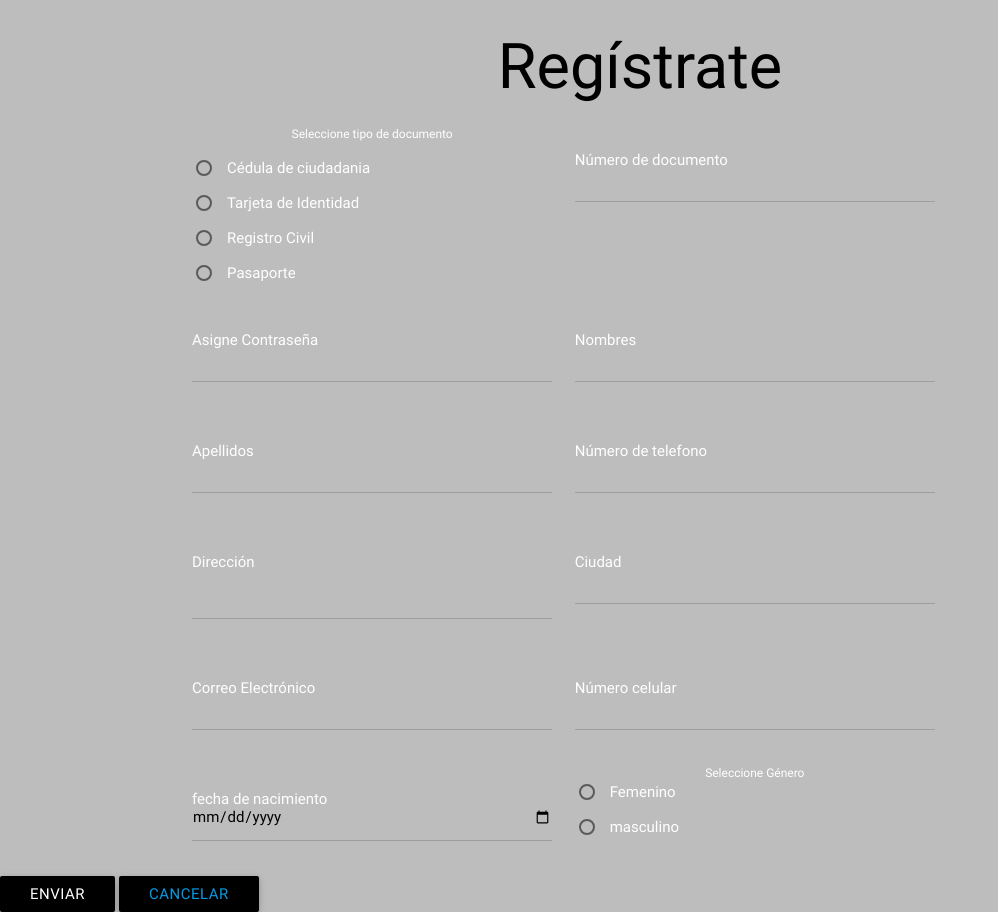
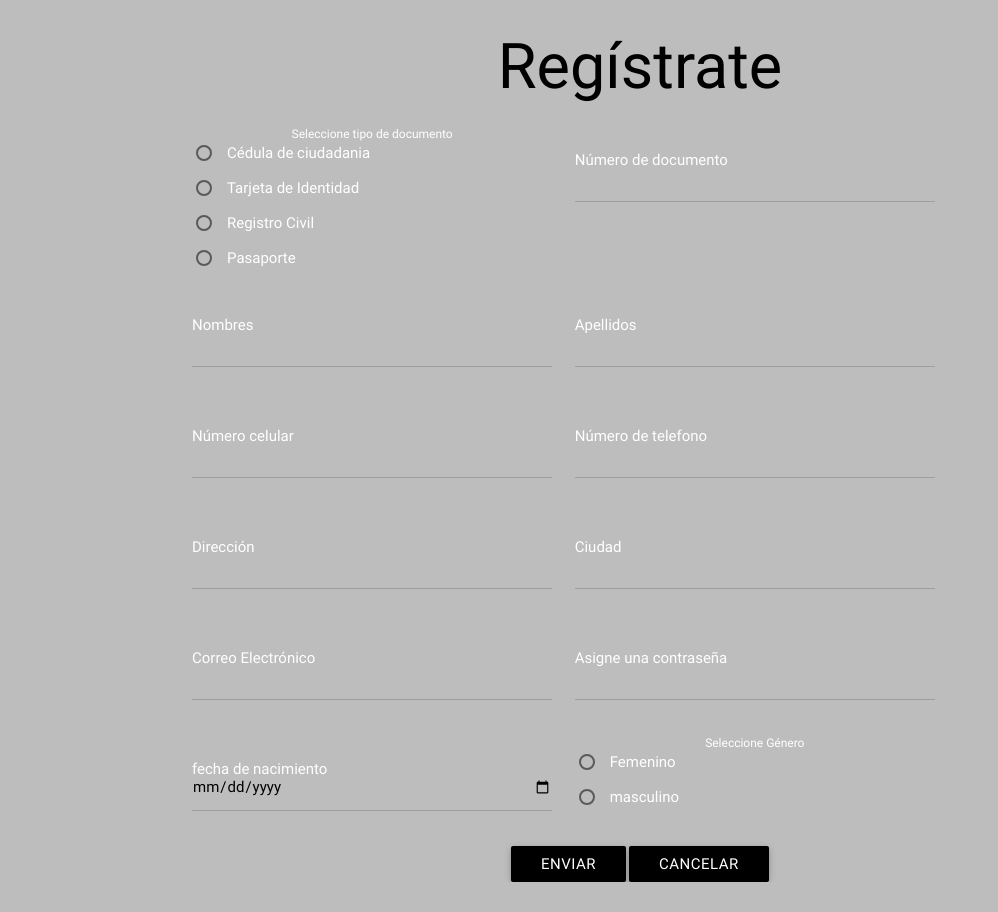
Before and after one commit to dalexpa87/Style_Plus, a PHP site: page /registrate.php in a window 1280 px wide. Shown: the whole page, without its empty margins (0-998 px from the left). After the commit the page ends 882 px from the top, so only its background shows below. Run offline with PHP 8.4, Linux system fonts and the light colour scheme.

Commit message:
registro

```diff
--- a/views/registrate.php
+++ b/views/registrate.php
@@ -2,23 +2,25 @@
 <html>
 <head>
 	<meta charset="utf-8">
+  <link rel="stylesheet" type="text/css" href="recursos\css\estilos_iniciosesion.css">
 	<link href="http://fonts.googleapis.com/icon?family=Material+Icons"rel="stylesheet">
       <link type="text/css" rel="stylesheet" href="recursos\plugins\materialize\css\materialize.css"  media="screen,projection"/>
       <meta name="viewport" content="width=device-width, initial-scale=1.0"/>
-     <link rel="stylesheet" type="text/css" href="recursos\css\estilos_iniciosesion.css">
+
 
 	<title>Registro</title>
 </head>
+<body class="grey lighten-1 center" >
 
-      <div class="container col s12 l7 m9">
+      <div class="container col s12 l8 m9 ">
 
       <form class="col s12 center" action="../controller/usuarios.controller.php" method="POST">
         <h1 class="center">Regístrate</h1>
 
         <div class="row center" >
-          <div class="col s12  l5 m5 black-text ">
+          <div class="col s12  l5 m5 ">
             <label class="white-text" >Seleccione  tipo de documento </label>
-            <br></br>
+            <br>
             <p>
                 <input name="tipo_documento"  value="CC"type="radio" id="test1" required/ />
                 <label for="test1" class="white-text">Cédula de ciudadania</label>
@@ -39,66 +41,66 @@
           </div>
 
           <div class="input-field col s10 l5 m5 black-text ">
-            <label>Número de documento</label>
+            <label class="white-text">Número de documento</label>
             <br>
             <input type="text" name="numero_documento" class="validate" required/ >
           </div>
       </div>
       <div class="row" >
-          <div class="input-field col s10 l5 m5 black-text">
-            <label>Asigne Contraseña</label>
-            <br>
-            <input type="password" name="clave" class="validate" required/ >
-          </div>
-
           <div class="input-field col s10 l5 m5 black-text" >
-            <label>Nombres</label>
+            <label class="white-text">Nombres</label>
             <br>
             <input type="text" name="nombre" class="validate" required/ >
+          </div>
+          <div class="input-field col s10 l5 m5 black-text">
+            <label class="white-text">Apellidos</label>
+            <br>
+            <input type="text" name="apellido" class="validate"  >
           </div>
       </div>
       <div class="row" >
           <div class="input-field col s10 l5 m5 black-text">
-            <label>Apellidos</label>
+            <label class="white-text">Número celular</label>
             <br>
-            <input type="text" name="apellido" class="validate"  >
+            <input type="text" name="celular" class="validate" required/>
           </div>
 
           <div class="input-field col s10 l5 m5 black-text">
-            <label>Número de telefono</label>
+            <label class="white-text">Número de telefono</label>
             <br>
             <input type="text" name="telefono" class="validate" required/ >
           </div>
       </div>
       <div class="row" >
           <div class="input-field col s10 l5 m5 black-text">
-            <label>Dirección</label>
-            <br></br>
+            <label class="white-text">Dirección</label>
+            <br>
             <input type="text" name="direccion" class="validate" required/ >
           </div>
 
           <div class="input-field col s10 l5 m5 black-text">
-            <label>Ciudad</label>
+            <label class="white-text">Ciudad</label>
             <br>
             <input type="text" name="ciudad" class="validate" required/ >
           </div>
       </div>
       <div class="row" >
           <div class="input-field col s10 l5 m5 black-text">
-            <label>Correo Electrónico</label>
+            <label class="white-text">Correo Electrónico</label>
             <br>
             <input type="email" name="correo" class="validate" required/ >
           </div>
+          <div class="input-field col s10 l5 m5 black-text">
+            <label class="white-text">Asigne una  contraseña</label>
+            <br>
+            <input type="password" name="clave" class="validate" required/>
+          </div>
 
-          <div class="input-field col s10 l5 m5 black-text">
-            <label>Número celular</label>
-            <br>
-            <input type="text" name="celular" class="validate" required/>
-          </div>
+
       </div>
       <div class="row" >
           <div class="input-field col s10 l5 m5 black-text">
-            <label>fecha de nacimiento </label>
+            <label class="white-text">fecha de nacimiento </label>
             <br>
             <input type="date" name="fecha_nacimiento" min="1900-01-01" class="validate" required/ >
           </div>
@@ -109,34 +111,31 @@
             <p>
                 <input name="sexo"  value="mujer"type="radio" id="sex1" required/ />
                 <label for="sex1" class="white-text">Femenino</label>
-              </p>
+            </p>
               <p>
                 <input name="sexo"  value="Hombre" type="radio" id="sex2" />
                 <label for="sex2" class="white-text">masculino</label>
               </p>
-
-
           </div>
       </div>
-      <input type="hidden" name="estado" value="Activo">
+      <input type="hidden" name="estado" value="1">
       <input type="hidden" name="id_rol" value="1">
+      <input type="hidden" name="autor" value="Autoregistrado">
 
-      </div>
-      <input type="hidden" name="autor" value="Autoregistrado">
-         <button  type="botton" name="acc" value="c" class="waves-effect black btn"> Enviar</button>
-         <button type="button" class="waves-effect black btn"><a href="iniciosesion.php">cancelar</a></button>
+      <button  type="botton" name="acc" value="c" class="waves-effect black btn"> Enviar</button>
+      <button type="button" class="waves-effect black btn"><a href="index.php" class="white-text" >cancelar</a></button>
 
+  </form>
+  </div>
+  <?php
+                  if( base64_decode(@$_GET["tm"]) == "advertencia"){
+                    $estilos = "orange";
+                  }else{
+                    $estilos = "red";
+                  }
 
-      </form>
-      </div>
-    </div>
-
-  </div>
-<body class="grey lighten-1">
-
-
-
-   <script type="text/javascript" src="jquery-1.12.1.min.js"></script>
+                  echo "<div style='background-color:".$estilos."'>".base64_decode(@$_GET["m"])."</div>";?>
+  <script type="text/javascript" src="jquery-1.12.1.min.js"></script>
  	<script type="text/javascript" src="materialize\js\materialize.min.js"></script>
    <script type="text/javascript">
     $('.datepicker').pickadate({
```
